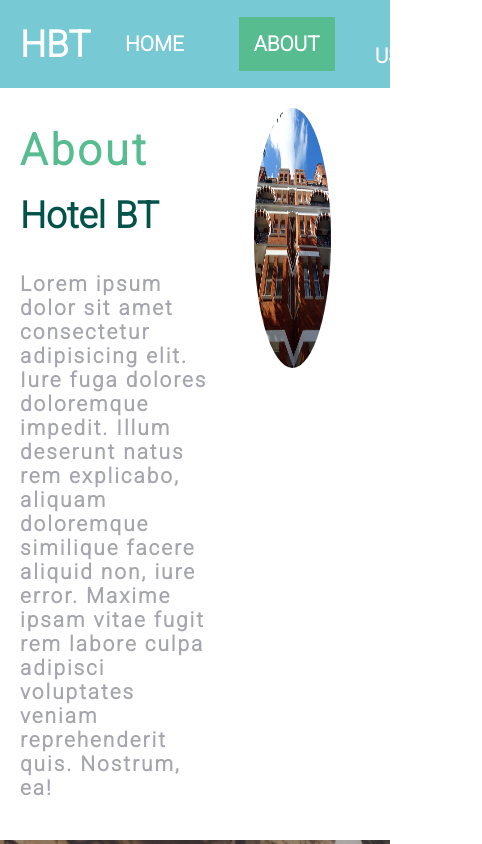
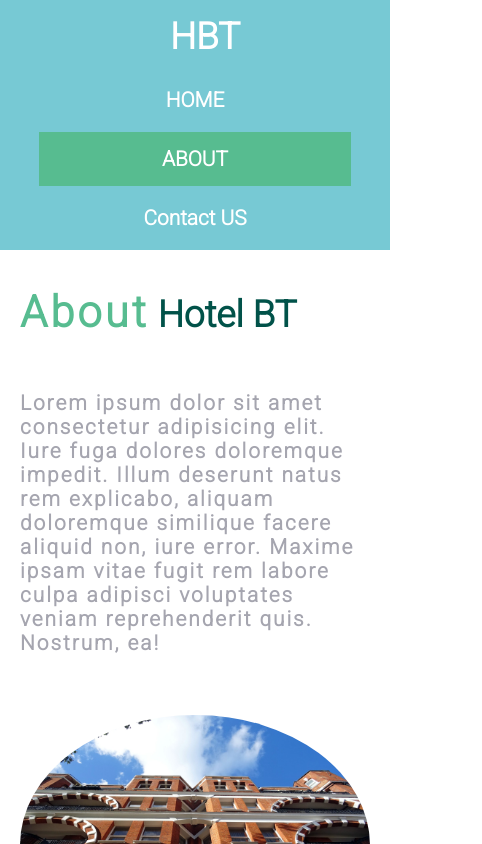
Before and after one commit to himan-shavaleh/HotelProject, a plain HTML site: page about.html in a window 390 px wide. Shown: the top 844 px of the page, 482 px wide, since content can reach past the window. Drawn offline with Linux system fonts and the light colour scheme.

Commit message:
project responsived and finished

```diff
--- a/sass/_index.scss
+++ b/sass/_index.scss
@@ -17,9 +17,9 @@
         }
         .nav{
             li{
-                padding: 20px;
-
+                margin-right: 10px;
                 a{
+                    display: block;
                     color: $light-color;
                     font-weight: bolder;
                     font-size: 1.3rem;
--- /dev/null
+++ b/sass/_responsive.scss
@@ -0,0 +1,51 @@
+@media all and (max-width:700px){
+    #navbar{
+        .container{
+            flex-direction: column;
+     .nav{
+         flex-direction: column;
+         li{
+             margin-bottom: 5px;
+             margin-right: 0!important;
+             a{
+                 width: 80vw;
+                 text-align: center;
+
+             }
+         }
+     }
+    }
+    }
+
+    #home-info{
+        img{
+            display: none;
+        }
+        .content-info{
+            width: 100vw;
+        }
+    }
+
+
+    #features{
+        flex-direction: column;
+    }
+
+
+    #about{
+        flex-direction: column;
+        justify-content: center;
+        align-items: center;
+        .about-content{
+            width: 100%;
+        }
+        .about-img{
+            width: 100%;
+        }
+    }
+
+
+    #waystoContact{
+        flex-direction: column;
+    }
+}
--- a/sass/main.scss
+++ b/sass/main.scss
@@ -4,3 +4,4 @@
 @import 'index';
 @import 'contactUs';
 @import 'about';
+@import 'responsive';
```
Also changed, not shown: dist/css/main.css, 1 other file.
